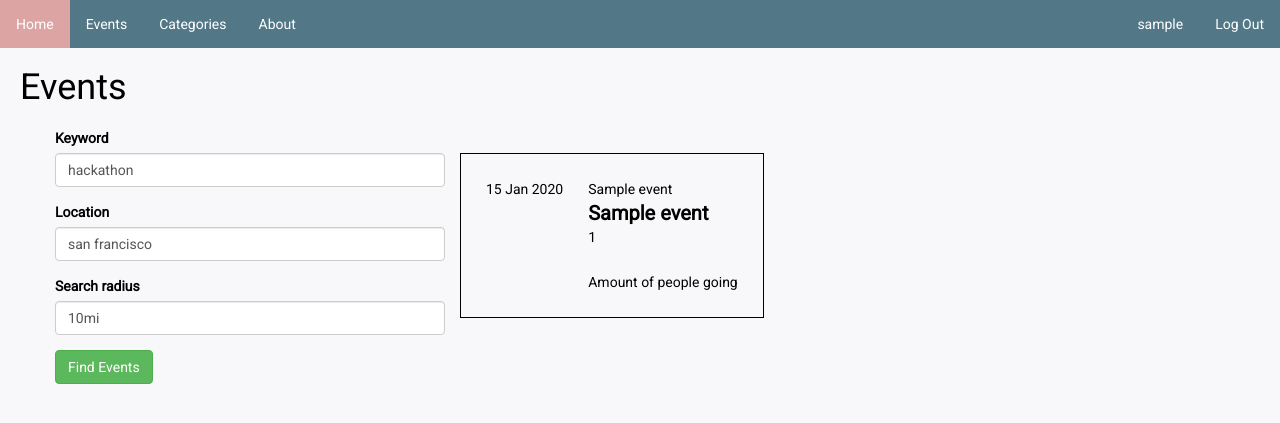
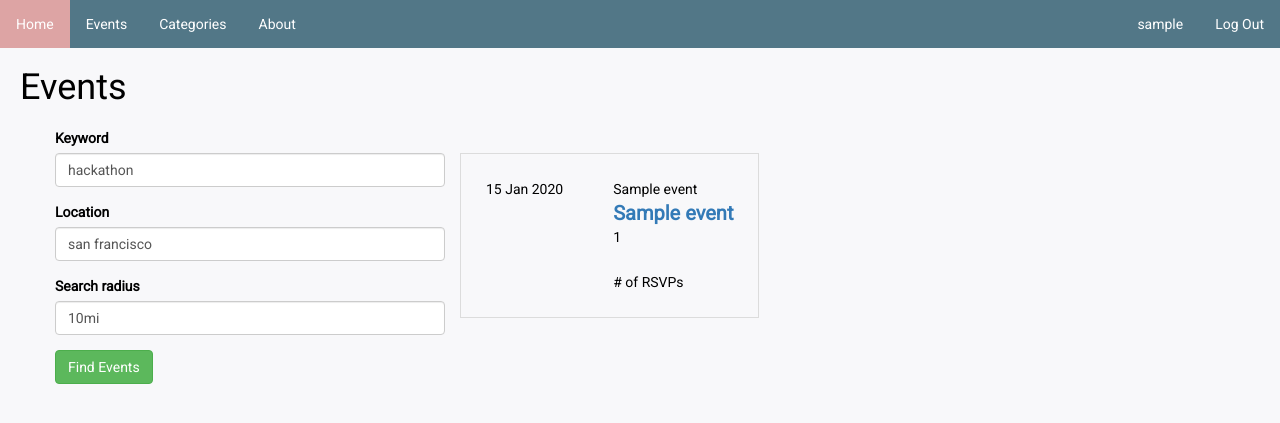
Before and after one commit to clintworrell/event-listener, a Node server app: template views/events.jade in a window 1280 px wide. Shown: the top 423 px of the page. Run offline with Node 20, Linux system fonts and the light colour scheme; the template is opened without the code that fills it: most values are stand-ins (such as "Sample title", 1, 10 or a date in 2020).

Commit message:
Add links to event page

```diff
--- a/public/stylesheets/main.css
+++ b/public/stylesheets/main.css
@@ -44,13 +44,13 @@ h1 {
 }
 
 table {
-  border: 1px solid #000;
+  border: 1px solid #dcdcdc;
   color: #000;
   margin-top: 25px;
 }
 
 td {
-  padding-left: 25px;
+  padding: 0 25px;
 }
 
 tr:first-child td {
@@ -62,7 +62,7 @@ tr:last-child td {
 }
 
 .event-row {
-  border-bottom: 1px solid #000;
+  border-bottom: 1px solid #dcdcdc;
 }
 
 .event-name {
--- a/views/events.jade
+++ b/views/events.jade
@@ -26,9 +26,10 @@ block content
                 td= event.group_name
               tr
                 td
-                  strong(class="event-name")= event.name
+                  a(href=event.url)
+                    strong(class="event-name")= event.name
               tr
                 td= event.venue_id
               tr
                 td
-                  | Amount of people going
+                  | # of RSVPs
```
